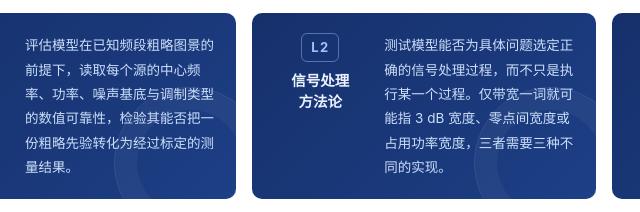
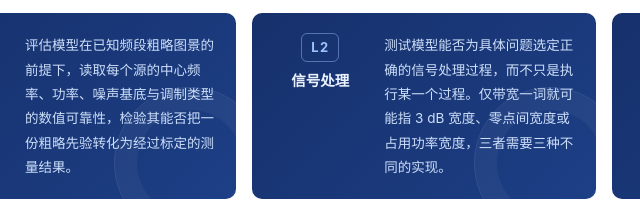
Before and after one commit to mingxuZhang2/EMRB, a plain HTML site: page index.html in a window 1280 px wide. Both pictures are taken after a click on the link "评估架构". Shown: the part 686-898 px from the top of the page, 216-856 px from the left. Drawn offline with Linux system fonts and the light colour scheme.

Commit message:
L2 名称改为信号处理

```diff
--- a/data.js
+++ b/data.js
@@ -11,7 +11,7 @@ window.EMRB = {
   {
    "key": "L2",
    "title": "测量方法的选择与论证",
-   "theme": "信号处理方法论",
+   "theme": "信号处理",
    "emitters": "3–4",
    "subq": 5
   },
--- a/index.html
+++ b/index.html
@@ -143,7 +143,7 @@
           <div class="cap-body">评估模型在已知频段粗略图景的前提下，读取每个源的中心频率、功率、噪声基底与调制类型的数值可靠性，检验其能否把一份粗略先验转化为经过标定的测量结果。</div>
         </div>
         <div class="cap">
-          <div class="cap-head"><span class="cap-lv">L2</span><div class="cap-name">信号处理<br>方法论</div></div>
+          <div class="cap-head"><span class="cap-lv">L2</span><div class="cap-name">信号处理</div></div>
           <div class="cap-body">测试模型能否为具体问题选定正确的信号处理过程，而不只是执行某一个过程。仅带宽一词就可能指 3 dB 宽度、零点间宽度或占用功率宽度，三者需要三种不同的实现。</div>
         </div>
         <div class="cap">
@@ -193,7 +193,7 @@
         <thead><tr><th>等级</th><th>主题</th><th>题型</th><th>辐射源数</th><th>子问题数</th></tr></thead>
         <tbody>
           <tr><th>L1</th><td>基础测量</td><td>信号检测、功率测量、采样参数、噪声基底、调制识别</td><td class="num">2–3</td><td class="num">5</td></tr>
-          <tr><th>L2</th><td>信号处理方法论</td><td>FFT 与窗函数、带宽定义、自相关、STFT、能量与功率谱</td><td class="num">3–4</td><td class="num">5</td></tr>
+          <tr><th>L2</th><td>信号处理</td><td>FFT 与窗函数、带宽定义、自相关、STFT、能量与功率谱</td><td class="num">3–4</td><td class="num">5</td></tr>
           <tr><th>L3</th><td>通信理论</td><td>比特率与符号率、Eb/N0 与误码率、PAPR 与功放回退、ADC 量化、数字下变频</td><td class="num">3–4</td><td class="num">5</td></tr>
           <tr><th>L4</th><td>多信号分析</td><td>符号率与调制阶数、FM 参数、AM 参数、chirp 与雷达参数、突发分析、频谱空隙链路预算、干扰与 SIR、OFDM 参数、香农容量（每题抽 5 类）</td><td class="num">3–5</td><td class="num">5</td></tr>
           <tr><th>L5</th><td>系统设计</td><td>频谱态势感知与干扰抑制、雷达通信共存与波形恢复、多链路容量优化与新链路部署</td><td class="num">6–7</td><td class="num">3</td></tr>
@@ -223,7 +223,7 @@
       </div>
 
       <div class="qa-node">
-        <h4>L2　信号处理方法论</h4>
+        <h4>L2　信号处理</h4>
         <div class="qa">
           <div class="qa-type">FFT 与窗函数</div>
           <p class="qa-q">Spectral analysis parameters &amp; windowing:
```
